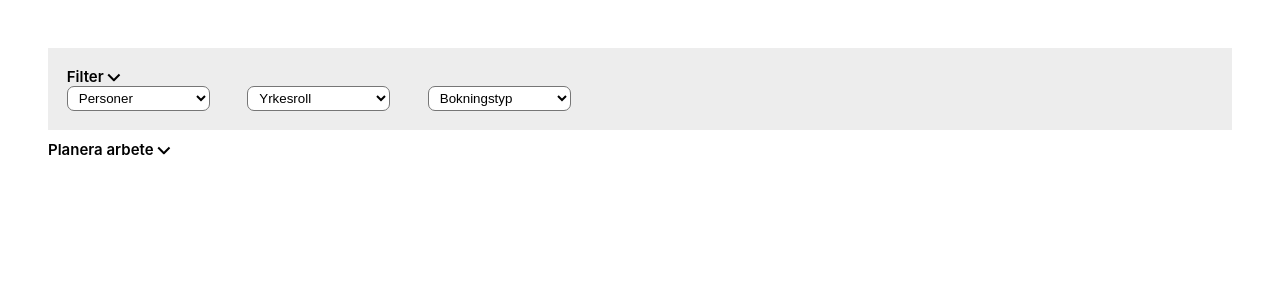
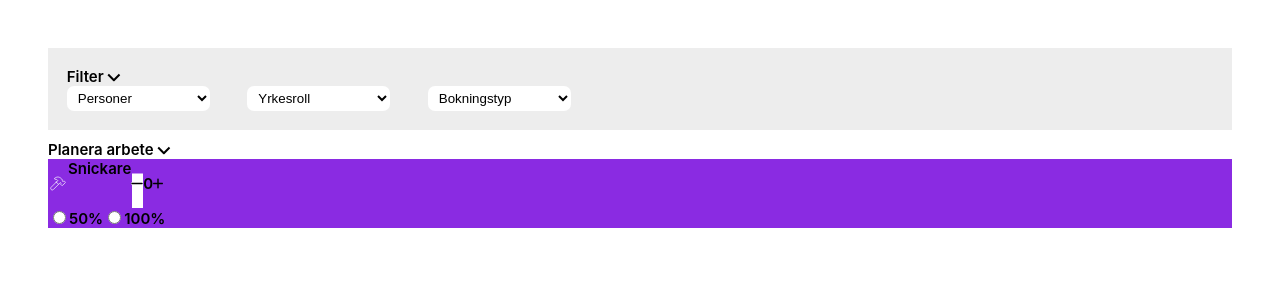
Before and after one commit to xzutv/java-ux-grupp11-ex3, a Vue app: page / in a window 1280 px wide. Shown: the top 300 px of the page. Built offline with nearby package versions, Linux system fonts and the light colour scheme.

Commit message:
first draft of unit component

```diff
--- a/src/App.vue
+++ b/src/App.vue
@@ -11,17 +11,12 @@ import SelectBox from './components/SelectBox.vue';
         <label>Filter
           <img src="/src/assets/icons/Vector.svg">
         </label>
-
-
         <div class="box-container">
           <SelectBox label="Personer" :options="people" v-model="selectedPerson" />
           <SelectBox label="Yrkesroll" :options="roles" v-model="selectedRole" />
           <SelectBox label="Bokningstyp" :options="bookingTypes" v-model="selectedBookingType" />
-
         </div>
-
       </div>
-
     </nav>
   </header>
 
@@ -31,6 +26,7 @@ import SelectBox from './components/SelectBox.vue';
     </label>
 
     <div class="profession-container">
+      <Profession img_src="/src/assets/icons/arcticons_hammer.svg" alt="Blabla" label="Snickare"/>
 
     </div>
   </div>
@@ -38,7 +34,7 @@ import SelectBox from './components/SelectBox.vue';
 </template>
 
 <script>
-// import Profession from './components/Profession.vue'
+import Profession from './components/Profession.vue'
 import SelectBox from './components/SelectBox.vue'
 export default {
   name: 'App',
--- /dev/null
+++ b/src/components/Profession.vue
@@ -0,0 +1,73 @@
+<template>
+    <div class="profession">
+
+        <div class="units">
+            <img :src="img_src" :alt="alt" style="padding: 0;">
+            <label>{{ label }}</label>
+
+            <div class="count-units">
+                <img src="/src/assets/icons/Minus.svg" alt="minus" @click="decrease" style="cursor: pointer; padding:0;">
+                <p>{{ count }}</p>
+                <img src="/src/assets/icons/Plus.svg" alt="plus" @click="increase" style="cursor: pointer;">
+            </div>
+        </div>
+
+        <div class="availability">
+            <label><input type="radio">50%</label>
+            <label><input type="radio">100%</label>
+        </div>
+    </div>
+</template>
+
+<script>
+
+export default {
+    name: 'Profession',
+    props: {
+        img_src: {
+            type: String,
+            required: true
+        },
+        alt: {
+            type: String,
+            default: 'Bild'
+        },
+        label: {
+            type: String,
+            required: true
+        }
+    },
+    data() {
+        return {
+            count: 0
+        }
+    },
+    methods: {
+        increase() {
+            this.count++
+        },
+        decrease() {
+            this.count--
+        }
+    }
+}
+</script>
+
+<style scoped>
+div {
+    background-color: blueviolet;
+}
+
+.units {
+    display: flex;
+    flex-direction: row;
+}
+
+.count-units {
+    display:flex;
+    flex-direction: row;
+    padding: 0;
+
+}
+
+</style>
--- a/src/components/SelectBox.vue
+++ b/src/components/SelectBox.vue
@@ -39,5 +39,6 @@ select {
     justify-content: space-between;
     align-items: center;
     flex-shrink: 0;
+    border: 0;
 }
 </style>
```
Also changed, not shown: src/components/ImageCard.vue (renamed from src/components/utkast/ImageCard.vue, +5 -5 lines), src/components/utkast/Profession.vue (deleted, +0 -42 lines), src/assets/icons/Minus.svg (added), src/assets/icons/Plus.svg (added).
